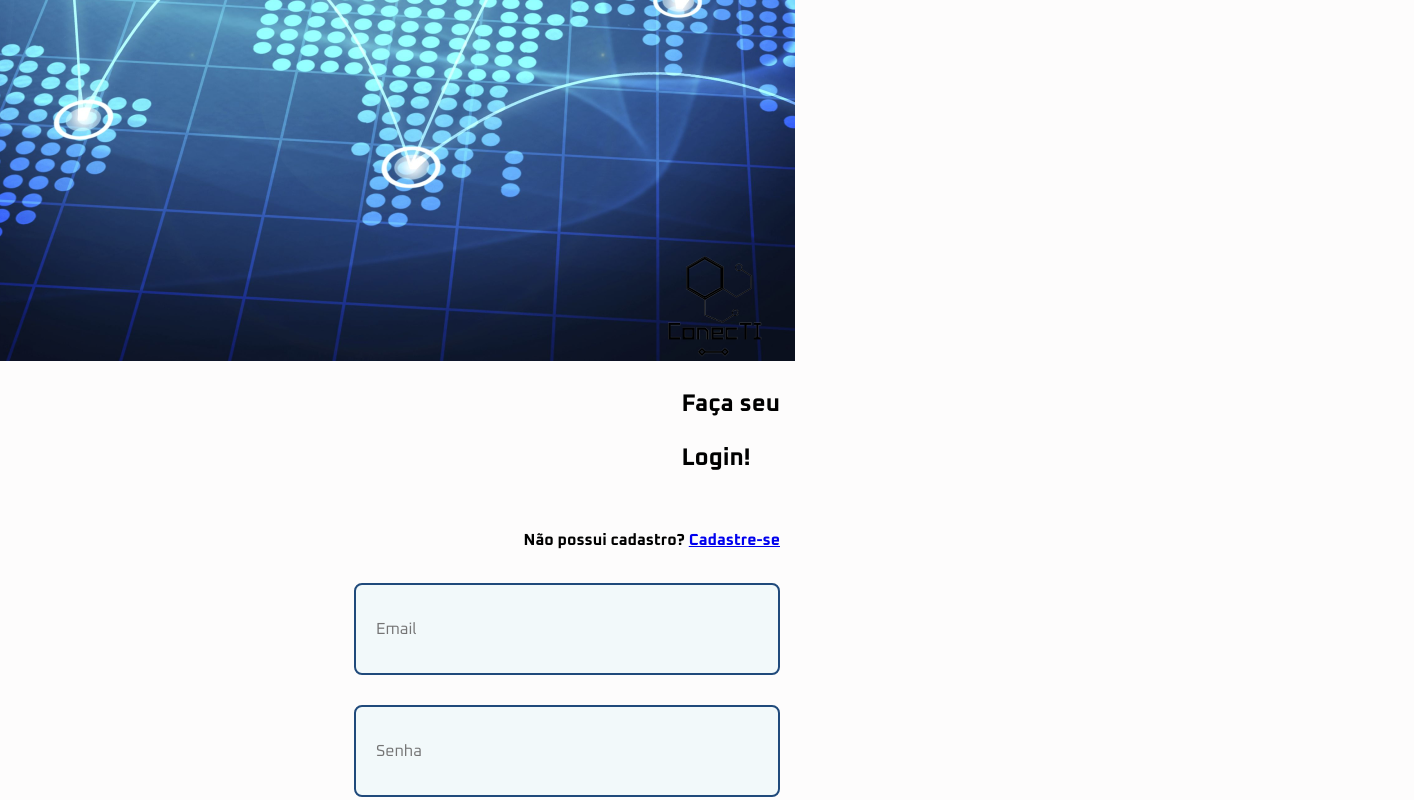
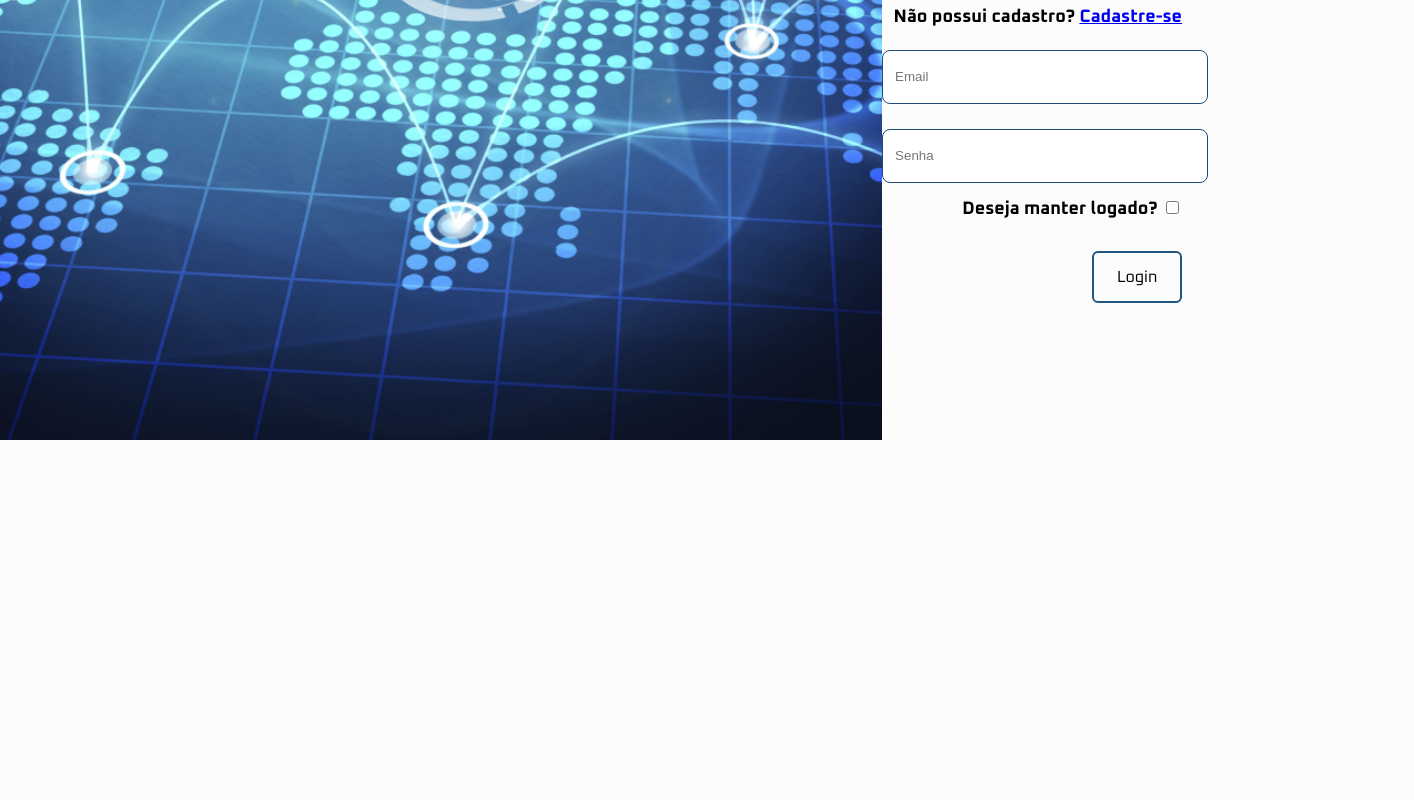
Before and after one commit to Freelancer-GP10/Desenvolvimento, a React (Vite) app in the folder web/: page / in a window 1280 px wide. Shown: the part 360-1160 px from the top of the page, 1414 px wide, since content can reach past the window. After the commit the page ends 800 px from the top, so only its background shows below. Built offline with nearby package versions, Linux system fonts and the light colour scheme.

Commit message:
Correção da tela de login

```diff
--- a/web/src/Login.jsx
+++ b/web/src/Login.jsx
@@ -1,36 +1,37 @@
 import React from "react";
 import "./css/Login.css";
 import "./css/global.css";
-import loginimg from "./img/login-img.png";
-import logoimg from "./img/logo.png";
+import "./css/img.css";
+import fundologin from "./img/background-login.png";
+import logopreta from "./img/logo.png";
 
 function Login() {
   return (
     <>
-      <section className="login-section">
-        <div className="container">
-          <img src={loginimg} alt="" className="img-login" />
-          <form>
-            <div className="formulario">
-              <a href="./">
-                <img src={logoimg} alt="" className="img-logo" />
-              </a>
-              <h1>Faça seu <p> Login! </p></h1>
-              <h2>Não possui cadastro? <a href="./">Cadastre-se</a></h2>
-            </div>
-            {/* Input email */}
-            <div className="inputContainer">
-              <label htmlFor="email"></label>
-              <input type="text" name="email" id="email" placeholder="Email" />
-            </div>
-            {/* Input senha */}
-            <div className="inputContainer">
-              <label htmlFor="senha"></label>
-              <input type="password" name="senha" id="senha" placeholder="Senha" />
-            </div>
+      <section>
+        {/* Imagem */}
+        <img className="fundologin" src={fundologin} alt="ConecTI" />
+
+        {/* Formulario */}
+
+        <div className="container2">
+
+          <a href="./"><img className="logopreta" src={logopreta} alt="ConecTI" /></a>
+
+          <div className="form2">
+
+            <h1>Faça seu <br /> Login! <br /></h1>
+            <h2>Não possui cadastro? <a href="./">Cadastre-se</a></h2>
+
+            <form action="">
+              <input type="text" id="nomeEmail" placeholder="Email" />
+              <input type="password" id="senha" placeholder="Senha" />
+            </form>
+
             <h2>Deseja manter logado? <input type="checkbox" id="myCheckbox" className="checkbox" /></h2>
-            <button className="button">Login</button>
-          </form>
+            <button className="button" id="button">Login</button>
+
+          </div>
         </div>
       </section>
     </>
--- a/web/src/css/Login.css
+++ b/web/src/css/Login.css
@@ -1,123 +1,75 @@
-/* * {
-    margin: 0;
-    padding: 0;
-    box-sizing: border-box;
-    text-decoration: none;
-} */
-
-/* AS FONTES ESTÃO NO INDEX */
 body {
-
-    font-family: 'Oxanium', cursive;
-    background-color: rgba(42, 160, 185, 0.4);
-    max-width: auto;
-    max-height: auto;
-    display: flex;
+    font-family: 'Oxanium';
 
 }
+section{
+    position: absolute;
+    width: 100%;
+    height: 100vh;
 
-section {
     display: flex;
-    flex-direction: column;
-    justify-content: flex-end;
-    align-items: flex-end;
+    justify-content: space-between;
+    justify-items: center;
+
+}
+.fundologin{
+    background-position: center;
+    background-size: cover;
 }
 
-.container-esquerda {
-    display: flex;
-    background-image: url("/src/img/login-img.png");
-    background-position: center;
-    background-size: cover;
-    width: 100%;
-    height: 50%;
+.container2{
+    align-items: flex-start;
 }
 
-/* .img-logo {
-    position: absolute;
+.logopreta{
     width: 132px;
     height: 135px;
-    left: 1269px;
+    margin-left: 400px;
     top: 13px;
-} */
-
-form {
-
-    background-position: right;
-    width: 780px;
-    height: 580px;
-    display: flex;
-    flex-direction: column;
-    justify-content: flex-end;
-    align-items: flex-end;
-    /* margin-left: 200px; */
-
-}
-.formulario{
-    display: flex;
-    flex-direction: column;
-    align-items: flex-end;
-    width: 50%;
-
-
 }
 
-.h1 {
-
-    /* Faça seu Login! */
-    /* position: relative; */
+h1 {
     width: 296px;
-    height: 76px;
-    /* left: 1016px; */
-    /* top: 195px; */
-    font-family: 'Oxanium';
+    height: 128px;
     font-style: normal;
     font-weight: 400;
     font-size: 50px;
-    line-height: 62px;
-    text-align: right;
+    text-align: end;
     color: #2B9DB8;
-
 }
 
 h2 {
-    /* text-align: right; */
-    font-size: 16px;
+    font-size: 18px;
     color: #000000;
-    /* line-height: 5px; */
-    /* padding-bottom: 20px; */
 }
 
-.container form .inputContainer input {
-    height: 48px;
-    width: 382px;
-    border-radius: 8px;
-    font-size: 16px;
-    background-color: #F2F9FA;
-    color: #000000;
-    margin-top: 20px;
-    padding: 20px;
-    border: 2px solid #204A7B;
-    font-family: 'Oxanium', cursive;
-    margin-bottom: 10px;
-
+.form2{
+    width: 300px;
+    display: flex;
+    flex-direction: column;
+    align-items: flex-end;;
 }
 
-.container form .button {
-    height: 44px;
-    width: 171px;
-    font-size: 16px;
-    border-radius: 6px;
-    background-color: #F2F9FA;
-    color: #000000;
-    border: 2px solid #204A7B;
-    font-family: 'Oxanium', cursive;
+form{
+    display: flex;
+    width: 100%;
+    align-items: flex-end;
+    align-content: flex-end;
+    gap: 25px 7px;
+    flex-wrap: wrap;
 
-
+    margin-top: 2%;
 }
 
-.container form .button:hover {
-    cursor: pointer;
-    color: #F2F9FA;
-    transition: 1s;
-    background-color: #204A7B;
+form input{
+    display: flex;
+    width: 100%;
+    height: 4vh;
+    padding: 10px 12px;
+    align-items: flex-end;
+    /* gap: 10px; */
+    flex-shrink: 0;
+
+    border-radius: 8px;
+    border: 1px solid #204A7B;
 }
--- a/web/src/css/global.css
+++ b/web/src/css/global.css
@@ -76,6 +76,7 @@ body{
     font-style: bold;
     font-weight: 400;
     line-height: bold;
+    cursor: pointer;
 }
 .button:hover{
     border: 2px solid #215683;
```
Also changed, not shown: web/src/css/img.css (+7 -0 lines), web/src/img/background-login.png (renamed from web/src/img/login-img.png).
